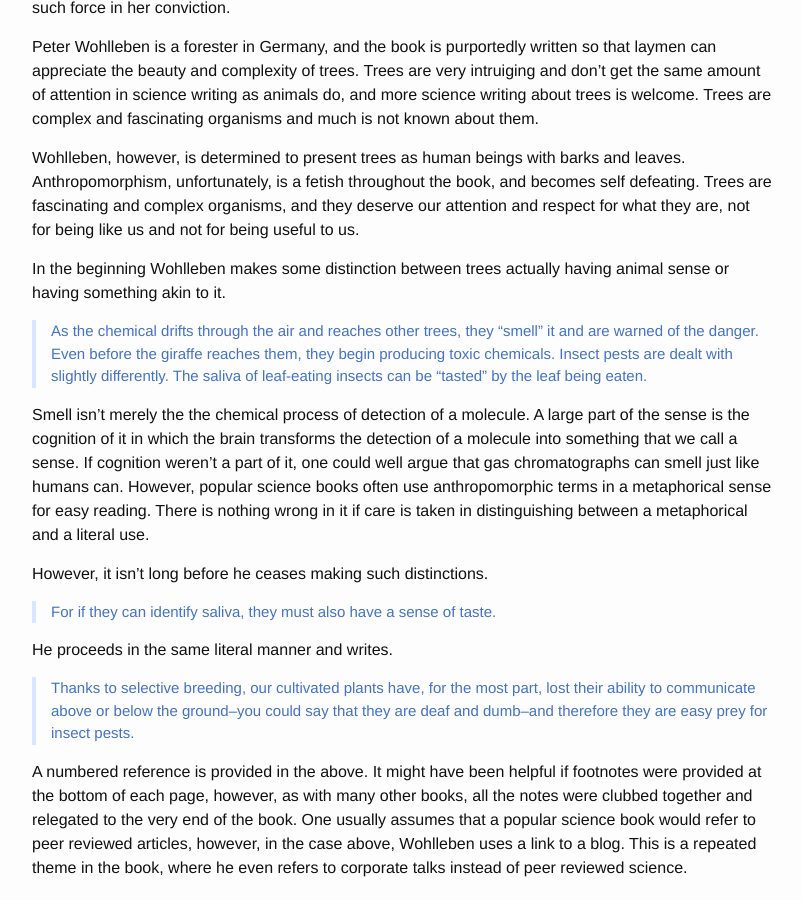
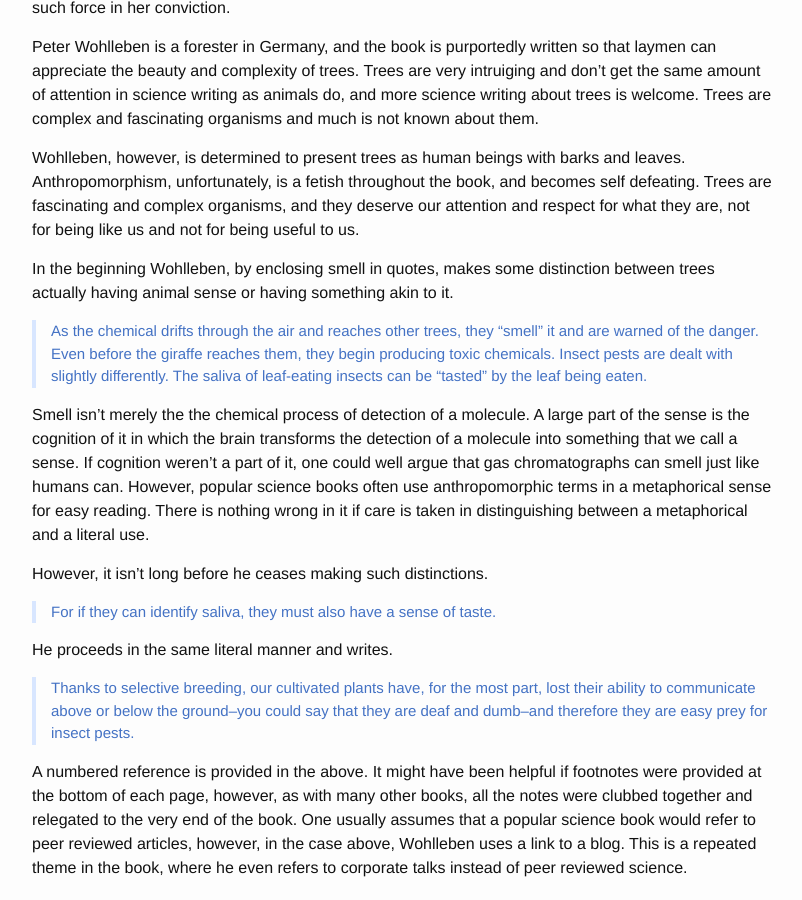
Before and after one commit to bhattacharjee/theodd.website, a Jekyll site: the page built from _posts/2019-05-12-The-Hidden-Life-Of-Trees-Pitfalls-Of-Anthropomorphism.markdown, in a window 1280 px wide and 900 px high, scrolled down 878 px. Shown: the whole window, without its empty margins (238-1040 px from the left). Built offline with Jekyll 4.4.1, drawn with Linux system fonts in a browser that asks for light colours; comment, search, counter and statistics services are not loaded.

Commit message:
Adding a clarification

```diff
--- a/_posts/2019-05-12-The-Hidden-Life-Of-Trees-Pitfalls-Of-Anthropomorphism.markdown
+++ b/_posts/2019-05-12-The-Hidden-Life-Of-Trees-Pitfalls-Of-Anthropomorphism.markdown
@@ -24,7 +24,7 @@ Peter Wohlleben is a forester in Germany, and the book is purportedly written so
 
 Wohlleben, however, is determined to present trees as human beings with barks and leaves. Anthropomorphism, unfortunately, is a fetish throughout the book, and becomes self defeating. Trees are fascinating and complex organisms, and they deserve our attention and respect for what they are, not for being like us and not for being useful to us.
 
-In the beginning Wohlleben makes some distinction between trees actually having animal sense or having something akin to it.
+In the beginning Wohlleben, by enclosing smell in quotes, makes some distinction between trees actually having animal sense or having something akin to it.
 > As the chemical drifts through the air and reaches other trees, they "smell" it and are warned of the danger. Even before the giraffe reaches them, they begin producing toxic chemicals. Insect pests are dealt with slightly differently. The saliva of leaf-eating insects can be "tasted" by the leaf being eaten.
 
 Smell isn't merely the the chemical process of detection of a molecule. A large part of the sense is the cognition of it in which the brain transforms the detection of a molecule into something that we call a sense. If cognition weren't a part of it, one could well argue that gas chromatographs can smell just like humans can. However, popular science books often use anthropomorphic terms in a metaphorical sense for easy reading. There is nothing wrong in it if care is taken in distinguishing between a metaphorical and a literal use.
```
